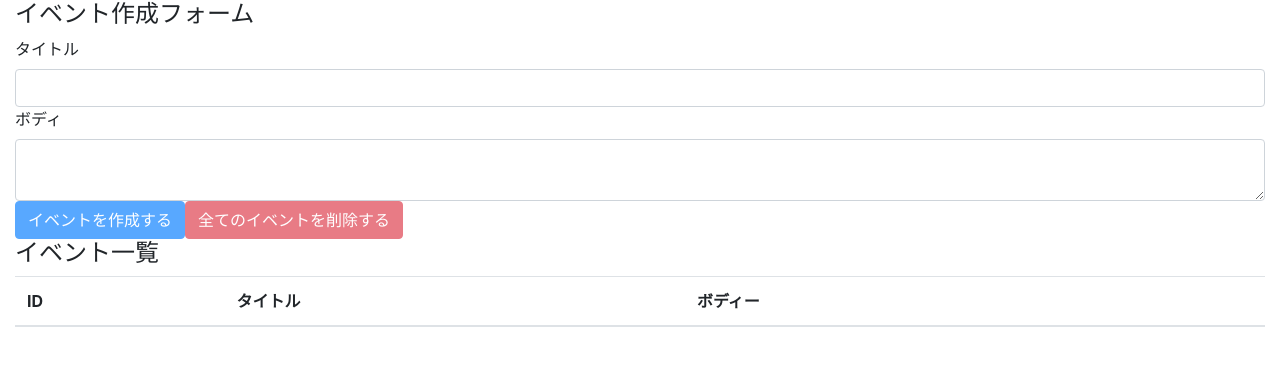
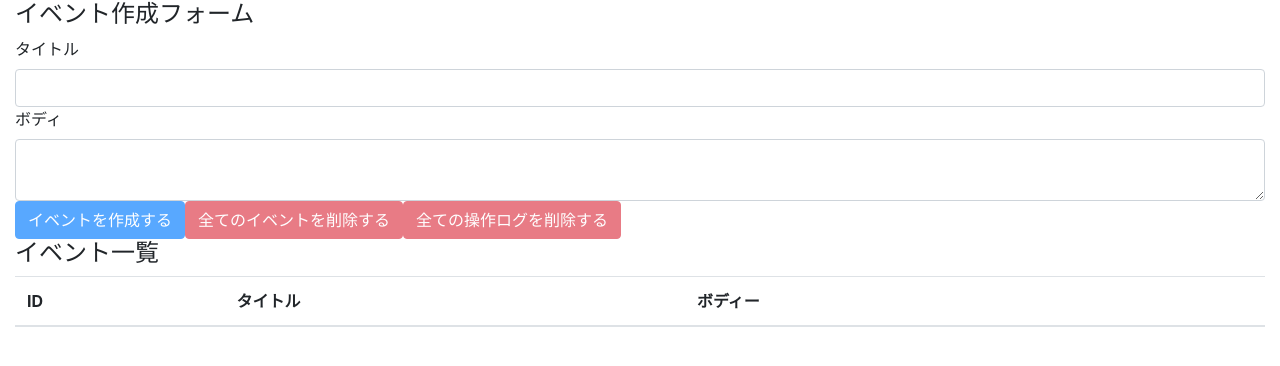
Before and after one commit to 0322keisuke/react-hooks-101, a React (Create React App) app: page / in a window 1280 px wide. Shown: the top 366 px of the page. Built offline with nearby package versions, Linux system fonts and the light colour scheme.

Commit message:
delete all operation logs

```diff
--- a/src/components/EventForm.js
+++ b/src/components/EventForm.js
@@ -49,6 +49,17 @@
 
     const unCreatable = title === '' || body === ''
 
+    const deleteAllOperationLogs = e => {
+      e.preventDefault()
+      const result = window.confirm('全ての操作ログを本当に削除しても良いですか？')
+
+      if (result){
+        dispatch({
+          type:DELETE_ALL_OPERATION_LOGS
+        })
+      }
+    }
+
     return(
     <>
         <h4>イベント作成フォーム</h4>
@@ -65,6 +76,7 @@
 
         <button className="btn btn-primary" onClick={addEvent} disabled={unCreatable}>イベントを作成する</button>
         <button className="btn btn-danger" onClick={deleteAllEvents} disabled={state.events.length === 0}>全てのイベントを削除する</button>
+        <button className="btn btn-danger" onClick={deleteAllOperationLogs} disabled={state.operationLogs.length === 0}>全ての操作ログを削除する</button>
         </form>
     </>
     )
```
